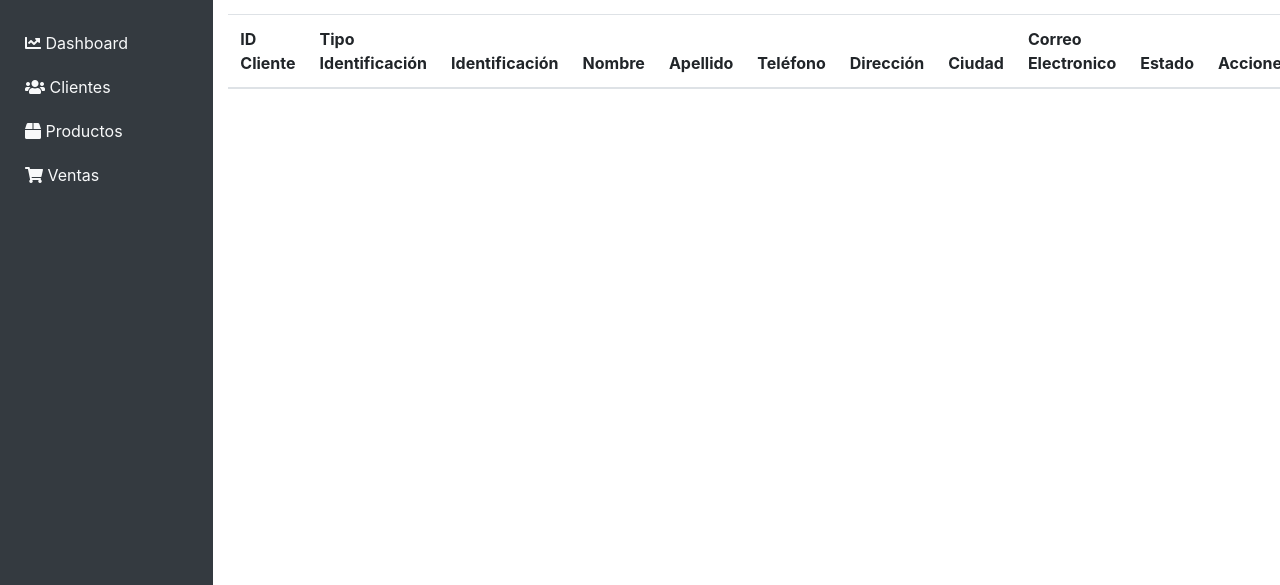
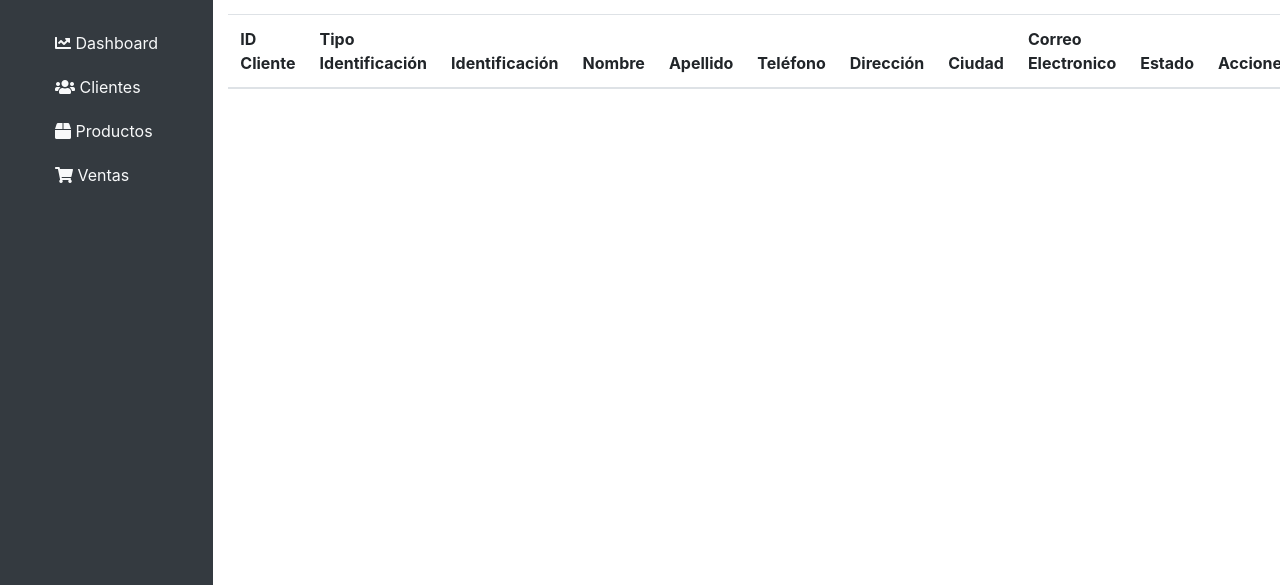
Before and after one commit to TheRoydy/Shoes_Store, a plain HTML site: page Front-end/view/index.html in a window 1280 px wide. Shown: the part 215-800 px from the top of the page. Drawn offline with nearby package versions, Linux system fonts and the light colour scheme; some packages are replaced by stand-ins of ours; no server answers; a script that the page names is missing.

Commit message:
Se agrego un style en el index.html

```diff
--- a/Front-end/view/index.html
+++ b/Front-end/view/index.html
@@ -17,7 +17,7 @@
                 <div class="sidebar-heading text-light pt-3 mb-4 custom-blue">
                     <img src="/Front-end/img/zapatp.png" class="mr-2" style="height: 100px;"><h1 style="font-size: 40px;">Shoes Store</h1>
                 </div>
-                <ul class="list-unstyled">
+                <ul class="list-unstyled" style="margin-left: 30px;">
                     <li><a href="#" class="text-light"><i class="fas fa-chart-line"></i> Dashboard</a></li>
                     <li><a href="/Front-end/view/index.html" class="text-light"><i class="fas fa-users"></i> Clientes</a></li>
                     <li><a href="/Front-end/view/productos.html" class="text-light"><i class="fas fa-box"></i> Productos</a></li>
```
